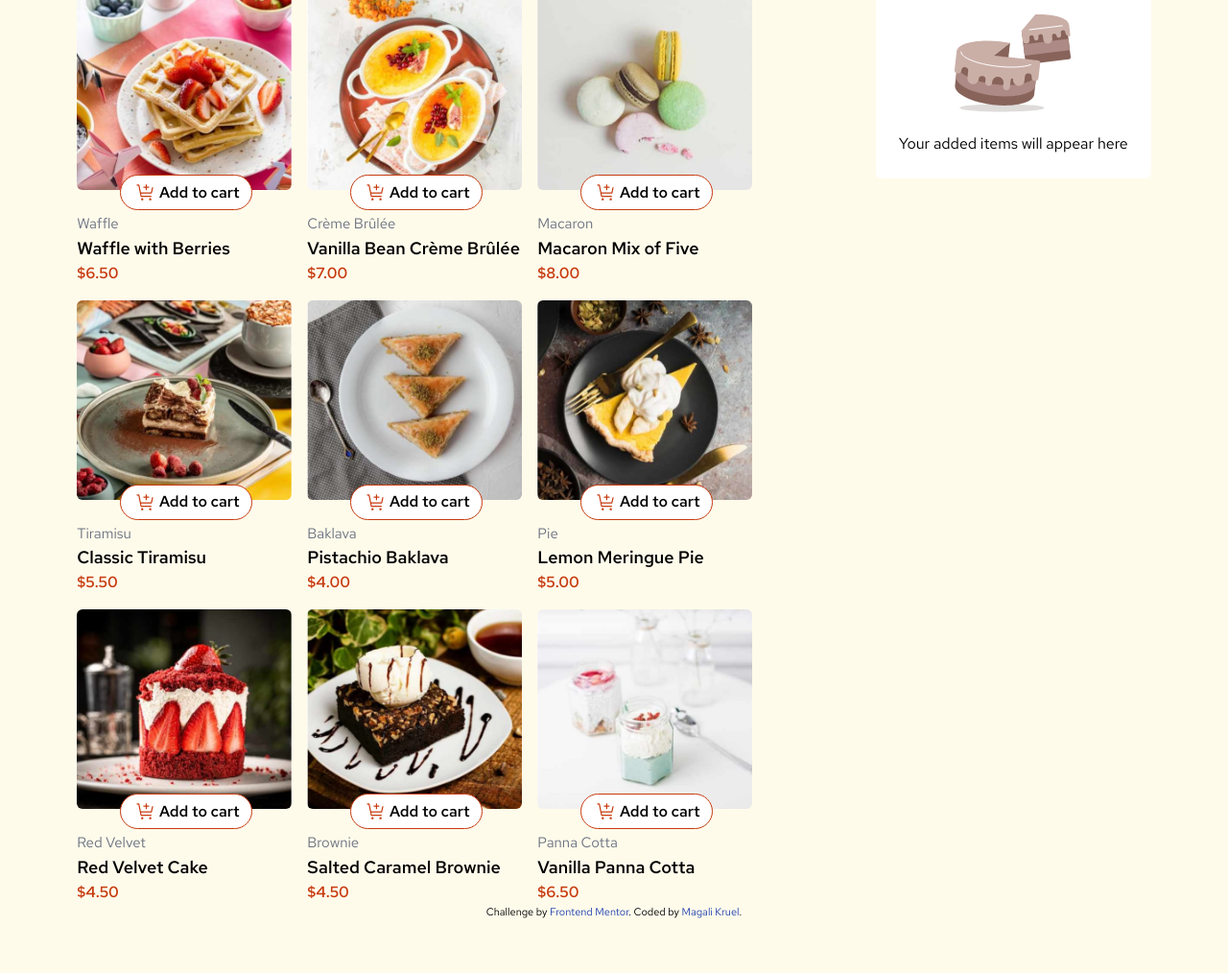
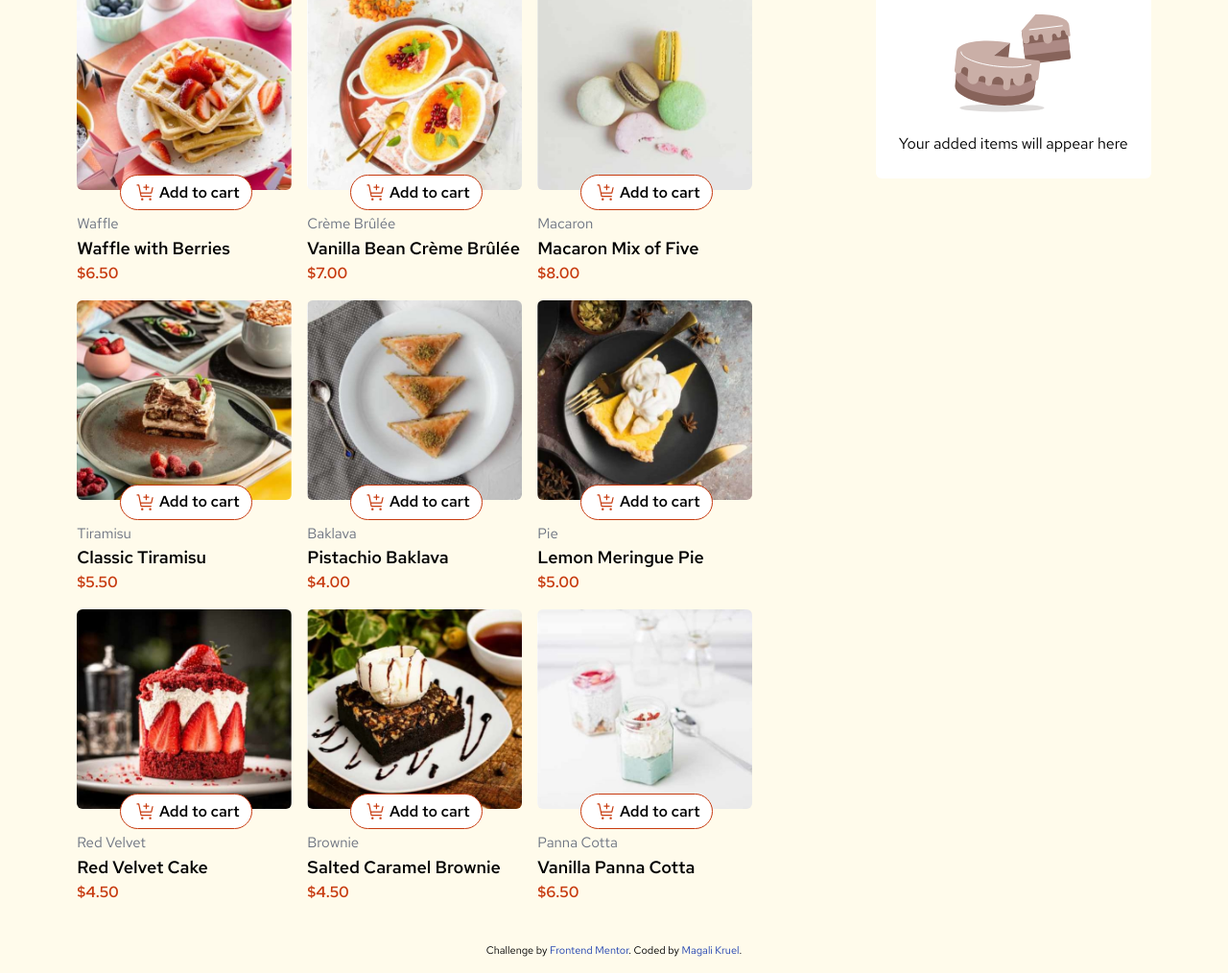
Before and after one commit to informagui/Carrito-de-compras, a website: page product-list-with-cart-main/src/index.html in a window 1280 px wide. Shown: the part 82-1096 px from the top of the page at 96% size. Before the commit the page ends 1056 px from the top, so only its background shows below. Drawn offline with Linux system fonts and the light colour scheme.

Commit message:
fixing issue 1

```diff
--- a/product-list-with-cart-main/src/index.html
+++ b/product-list-with-cart-main/src/index.html
@@ -148,7 +148,7 @@
   </div>
 
   <!-- footer -->
-  <div class="text-[11px] text-center">
+  <div class="text-[11px] text-center mt-10">
     Challenge by <a href="https://www.frontendmentor.io?ref=challenge" class="text-blue-800">Frontend Mentor</a>.
     Coded by <a href="https://github.com/informagui" class="text-blue-800">Magali Kruel</a>.
   </div>
--- a/product-list-with-cart-main/src/main.js
+++ b/product-list-with-cart-main/src/main.js
@@ -146,8 +146,10 @@ function resetButton(productId) {
     const button = producto.querySelector('button');
     button.className = 'add-cart';
     button.innerHTML = `
+     <div onclick="addProduct(${productId})" class="flex">
         <img src="./assets/images/icon-add-to-cart.svg" alt="">
         Add to cart
+    </div>
     `;
 }
 
```
Also changed, not shown: product-list-with-cart-main/src/output.css.
